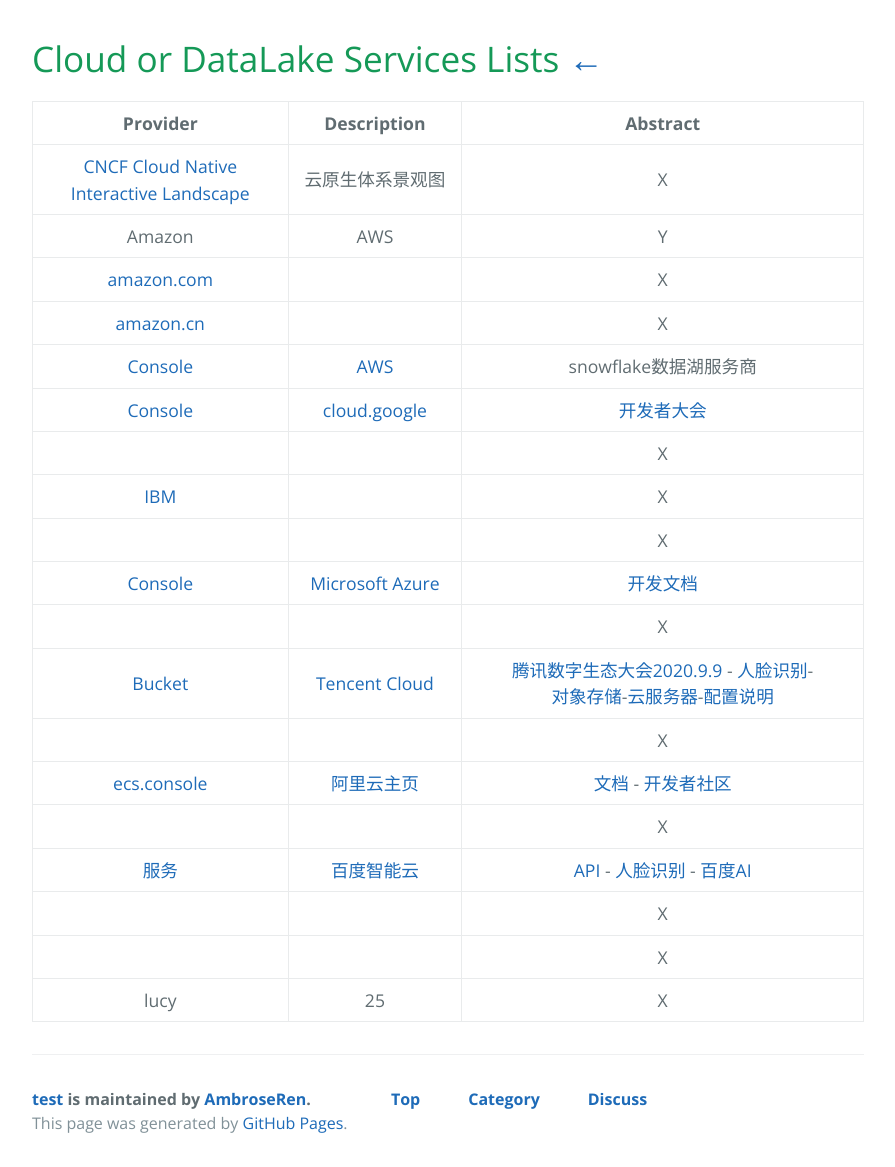
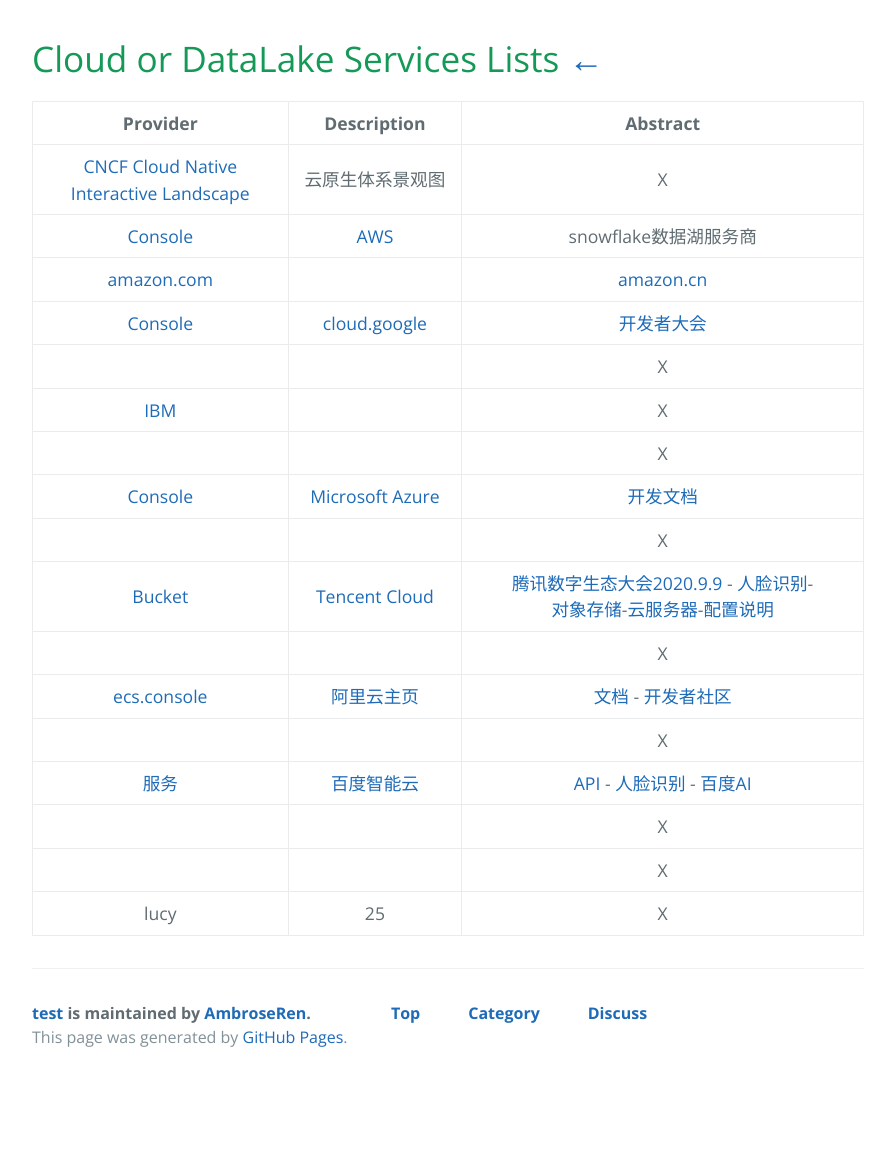
Before and after one commit to AmbroseRen/test, a Jekyll site: the page built from Data/DataLake.md, in a window 1280 px wide. Shown: the whole page, without its empty margins (192-1087 px from the left). Built offline with Jekyll 4.4.1, drawn with Linux system fonts in a browser that asks for light colours; our own code applies the rules of GitHub Pages for plain Markdown files; the repository's description, which GitHub fills in, is left out; after the commit the page ends 1081 px from its top, so only the background shows below that.

Commit message:
Update DataLake.md

```diff
--- a/Data/DataLake.md
+++ b/Data/DataLake.md
@@ -3,10 +3,8 @@
 | Provider | Description | Abstract |
 |:---:|:---:|:---:|
 | [CNCF Cloud Native Interactive Landscape](https://landscape.cncf.io/license=apache-license-2-0) | 云原生体系景观图 | X |
-| Amazon | AWS | Y |
-| [amazon.com](https://www.amazon.com/) |  | X |
-| [amazon.cn](https://www.amazon.cn/) |  | X |
 | [Console](https://us-east-2.console.aws.amazon.com/console/home?nc2=h_ct&src=header-signin&region=us-east-2) | [AWS](https://aws.amazon.com/cn/cloudfront/) | snowflake数据湖服务商 |
+| [amazon.com](https://www.amazon.com/) |  | [amazon.cn](https://www.amazon.cn/) |
 | [Console](https://console.cloud.google.com/home/dashboard?project=proxyapp-214202) | [cloud.google](https://cloud.google.com/) | [开发者大会](https://developersummit.googlecnapps.cn/) |
 | []() |  | X |
 | [IBM](https://myibm.ibm.com/dashboard/) |  | X |
```
